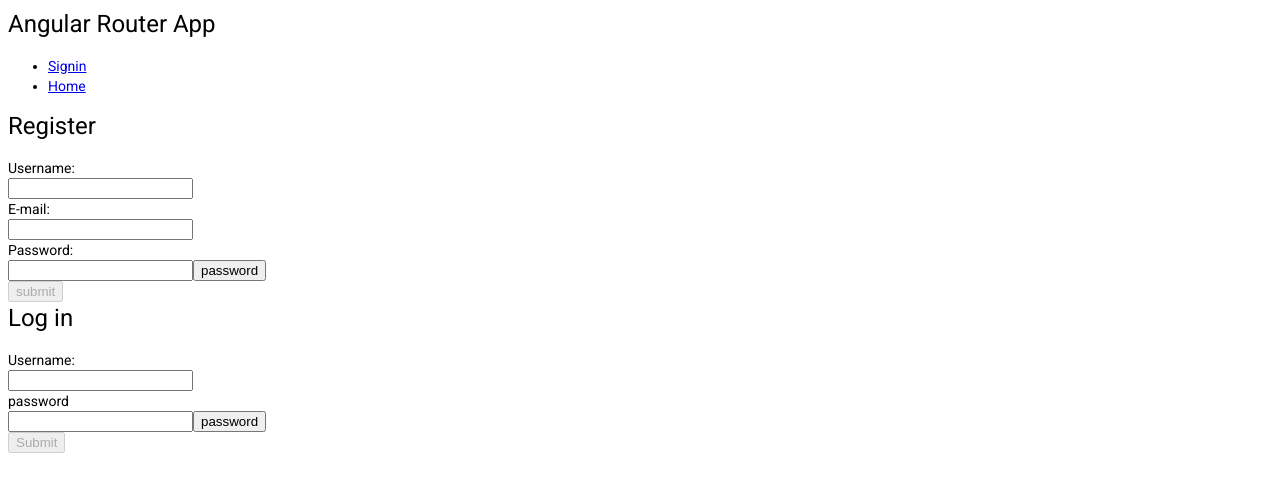
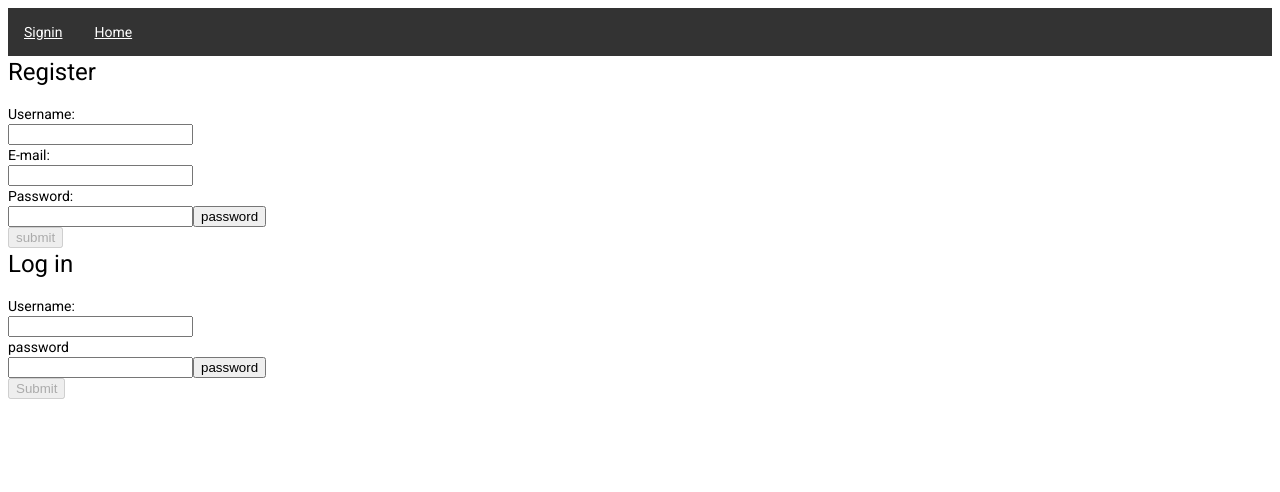
Before and after one commit to Kredam/MyRoom, an Angular app in the folder client/: page /signin in a window 1280 px wide. Shown: the top 492 px of the page. Built offline with nearby package versions, Linux system fonts and the light colour scheme.

Commit message:
Toolbar implemented

```diff
--- a/client/src/app/app.component.html
+++ b/client/src/app/app.component.html
@@ -1,4 +1,3 @@
-<h1>Angular Router App</h1>
 <nav>
   <ul>
     <li><a routerLink="/signin" routerLinkActive="active">Signin</a></li>
--- a/client/src/app/app.component.sass
+++ b/client/src/app/app.component.sass
@@ -0,0 +1,18 @@
+ul
+  list-style-type: none
+  margin: 0
+  padding: 0
+  overflow: hidden
+  background-color: #333
+
+li
+  float: left
+
+li a
+  display: block
+  color: white
+  text-align: center
+  padding: 14px 16px
+  text-decoration: no
+li a:hover
+  background-color: #111
```
